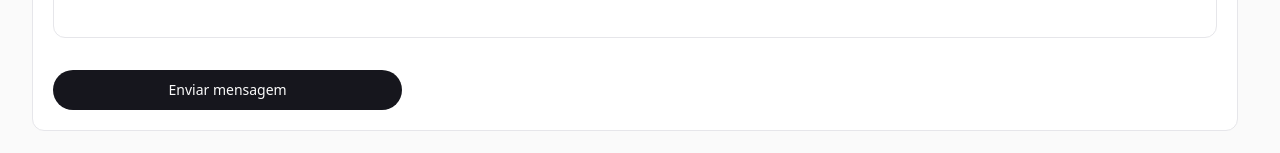
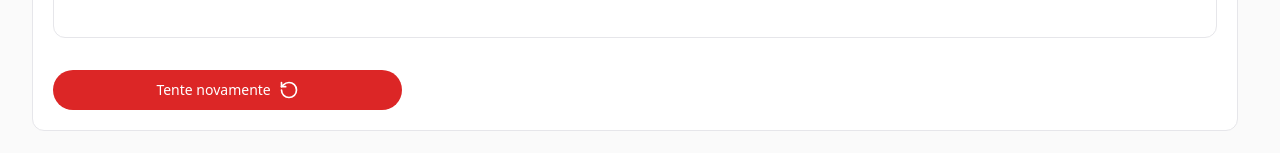
Before and after one commit to PedroZappellini/portifolio, a Next.js app: page / in a window 1280 px wide. Both pictures are taken after typing "Sample", "name@example.com", "Sample" into the empty fields and a click on the button "Enviar mensagem". Shown: the part 3564-3717 px from the top of the page. Built offline with nearby package versions, Linux system fonts and the light colour scheme; no server answers.

Commit message:
home contact section fix

```diff
--- a/src/app/contact/page.tsx
+++ b/src/app/contact/page.tsx
@@ -26,7 +26,6 @@ export default function Contact() {
   const [lastEmailSentDate, setLastEmailSentDate] = useState<Date | null>(null);
   const [fileEntries, setFileEntries] = useState<SelectedFileEntry[]>([]);
   const [isPicking, setIsPicking] = useState(false);
-  const [previewUrls, setPreviewUrls] = useState<string[]>([]);
   const [fileError, setFileError] = useState("");
   const inputRef = useRef<HTMLInputElement>(null);
 
@@ -275,8 +274,7 @@ export default function Contact() {
           </Button>
           {lastEmailSentDate && (
             <p className="text-sm text-muted">
-              {dict.contact.lastEmailSent}{" "}
-              {lastEmailSentDate.toLocaleDateString()}
+              {dict.contact.lastEmailSent} {lastEmailSentDate.toLocaleString()}
             </p>
           )}
         </div>
--- a/src/components/sections/contact.tsx
+++ b/src/components/sections/contact.tsx
@@ -4,9 +4,9 @@ import { Container } from "../layout/container";
 import { SectionHeading } from "../ui/sectionHeading";
 import { Input } from "../ui/input";
 import { useEffect, useState } from "react";
-import { Button } from "../ui/button";
+import { Button, ButtonVariant } from "../ui/button";
 import { ContactResponse, ContactType } from "@/src/types/contact";
-import { Loader2 } from "lucide-react";
+import { CircleCheck, Loader2, RotateCcw } from "lucide-react";
 import { LAST_EMAIL_SENT_DATE } from "@/src/utils/constants";
 import { getItem, setItem } from "@/src/storage/storage";
 import Link from "next/link";
@@ -18,6 +18,28 @@ export function Contact() {
   const [message, setMessage] = useState("");
   const [status, setStatus] = useState<ContactType>("idle");
   const [lastEmailSentDate, setLastEmailSentDate] = useState<Date | null>(null);
+
+  const statusConfig: Record<
+    typeof status,
+    { variant: ButtonVariant; name: string; icon: React.ReactNode }
+  > = {
+    idle: { variant: "primary", name: dict.contact.submit, icon: null },
+    loading: {
+      variant: "primary",
+      name: "",
+      icon: <Loader2 className="animate-spin" size={20} />,
+    },
+    success: {
+      variant: "success",
+      name: dict.contact.submitted,
+      icon: <CircleCheck size={20} />,
+    },
+    error: {
+      variant: "error",
+      name: dict.contact.tryAgain,
+      icon: <RotateCcw size={20} />,
+    },
+  };
 
   useEffect(() => {
     setLastEmailSentDate(getLastEmailSentDate());
@@ -37,6 +59,8 @@ export function Contact() {
     e.preventDefault();
     setStatus("loading");
 
+    let finalStatus: "success" | "error" = "success";
+
     try {
       const response = await fetch("/api/contact/home", {
         method: "POST",
@@ -46,7 +70,8 @@ export function Contact() {
 
       const result: ContactResponse = await response.json();
 
-      setStatus(result.success ? "success" : "error");
+      finalStatus = result.success ? "success" : "error";
+      setStatus(finalStatus);
 
       if (result.success) {
         setName("");
@@ -59,8 +84,12 @@ export function Contact() {
       }
     } catch (error) {
       console.error(error);
+      finalStatus = "error";
+      setStatus("error");
     } finally {
-      setTimeout(() => setStatus("idle"), 5000);
+      if (finalStatus !== "error") {
+        setTimeout(() => setStatus("idle"), 5000);
+      }
     }
   }
 
@@ -103,6 +132,7 @@ export function Contact() {
               value={message}
               onChange={(e) => setMessage(e.target.value)}
               rows={5}
+              required
               className="resize-none bg-background-elevated border border-surface-border rounded-xl py-2 px-3 text-sm text-foreground placeholder:text-muted-foreground focus:outline-none focus:ring-2 focus:ring-(--ring)"
               placeholder={dict.contact.messagePlaceholder}
             />
@@ -110,25 +140,17 @@ export function Contact() {
           <div className="flex flex-col sm:flex-row gap-4 mt-8 items-center">
             <Button
               type="submit"
-              className="w-full sm:w-[30%]"
-              variant={status === "success" ? "success" : "primary"}
-              name={
-                status === "loading"
-                  ? ""
-                  : status === "success"
-                    ? dict.contact.submitted
-                    : dict.contact.submit
-              }
-              disabled={status !== "idle"}
+              className="w-full sm:w-[30%] gap-2"
+              variant={statusConfig[status].variant}
+              name={statusConfig[status].name}
+              disabled={status === "loading" || status === "success"}
             >
-              {status === "loading" && (
-                <Loader2 className="animate-spin" size={20} />
-              )}
+              {statusConfig[status].icon}
             </Button>
             {lastEmailSentDate && (
               <p className="text-sm text-muted">
                 {dict.contact.lastEmailSent}{" "}
-                {lastEmailSentDate.toLocaleDateString()}
+                {lastEmailSentDate.toLocaleString()}
               </p>
             )}
           </div>
```
